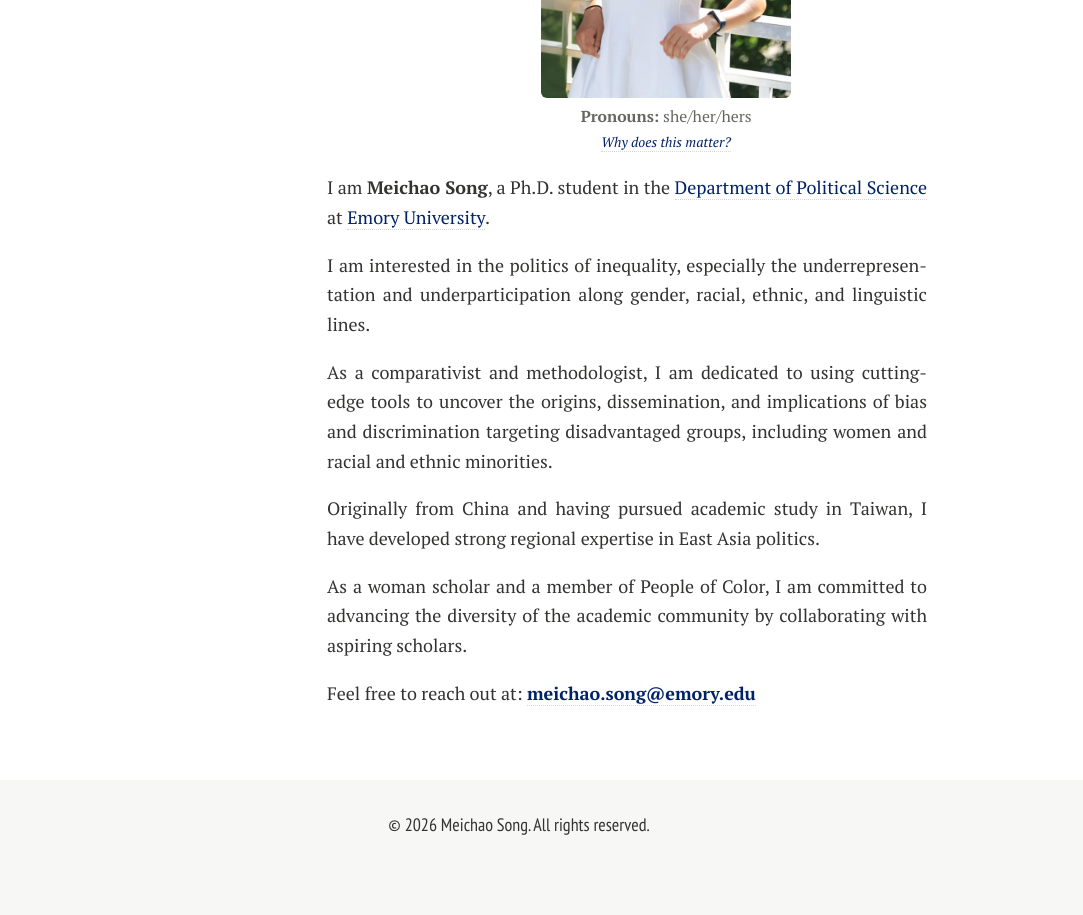
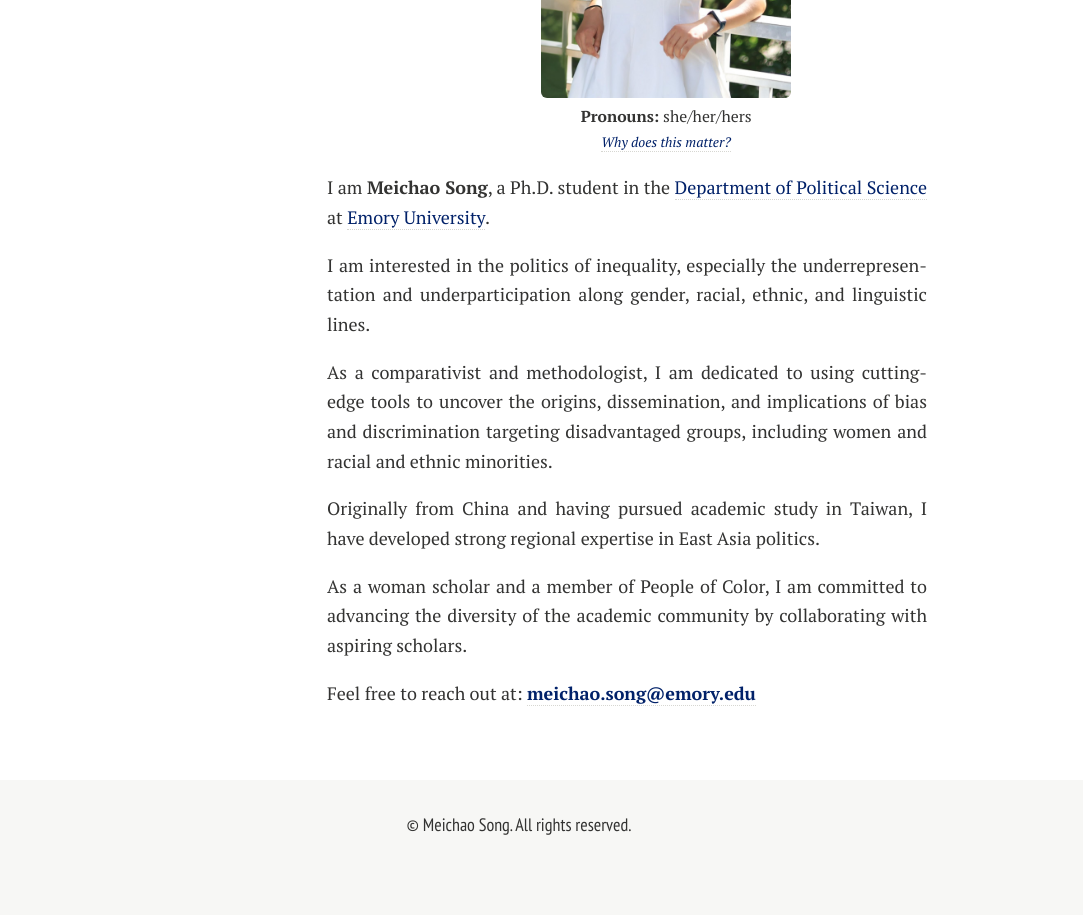
Before and after one commit to MeichaoPoliSci/MeichaoCV202606, a Jekyll site: the page built from index.md, in a window 1280 px wide. Shown: the part 360-1275 px from the top of the page, without its empty margins (121-1204 px from the left). Built offline with Jekyll 4.4.1, drawn with Linux system fonts in a browser that asks for light colours; nearby versions of some CDN libraries; comment, search, counter and statistics services are not loaded; a style sheet for code colours, icons or effects is not loaded.

Commit message:
Update pronoun color and footer copyright

```diff
--- a/_includes/footer.html
+++ b/_includes/footer.html
@@ -1,5 +1,5 @@
 <h6>
-  &copy; {{ site.time | date: '%Y' }} Meichao Song. All rights reserved.
+  &copy; Meichao Song. All rights reserved.
 </h6>
 
 <!--
--- a/assets/css/theme-toggle.css
+++ b/assets/css/theme-toggle.css
@@ -362,7 +362,7 @@ html[data-theme="dark"] .footer-wrap {
 .profile-pronouns {
   display: block;
   margin: 0.45rem 0 0;
-  color: var(--theme-muted);
+  color: var(--theme-text);
   font-size: 0.88rem;
   line-height: 1.35;
   text-align: center;
```
